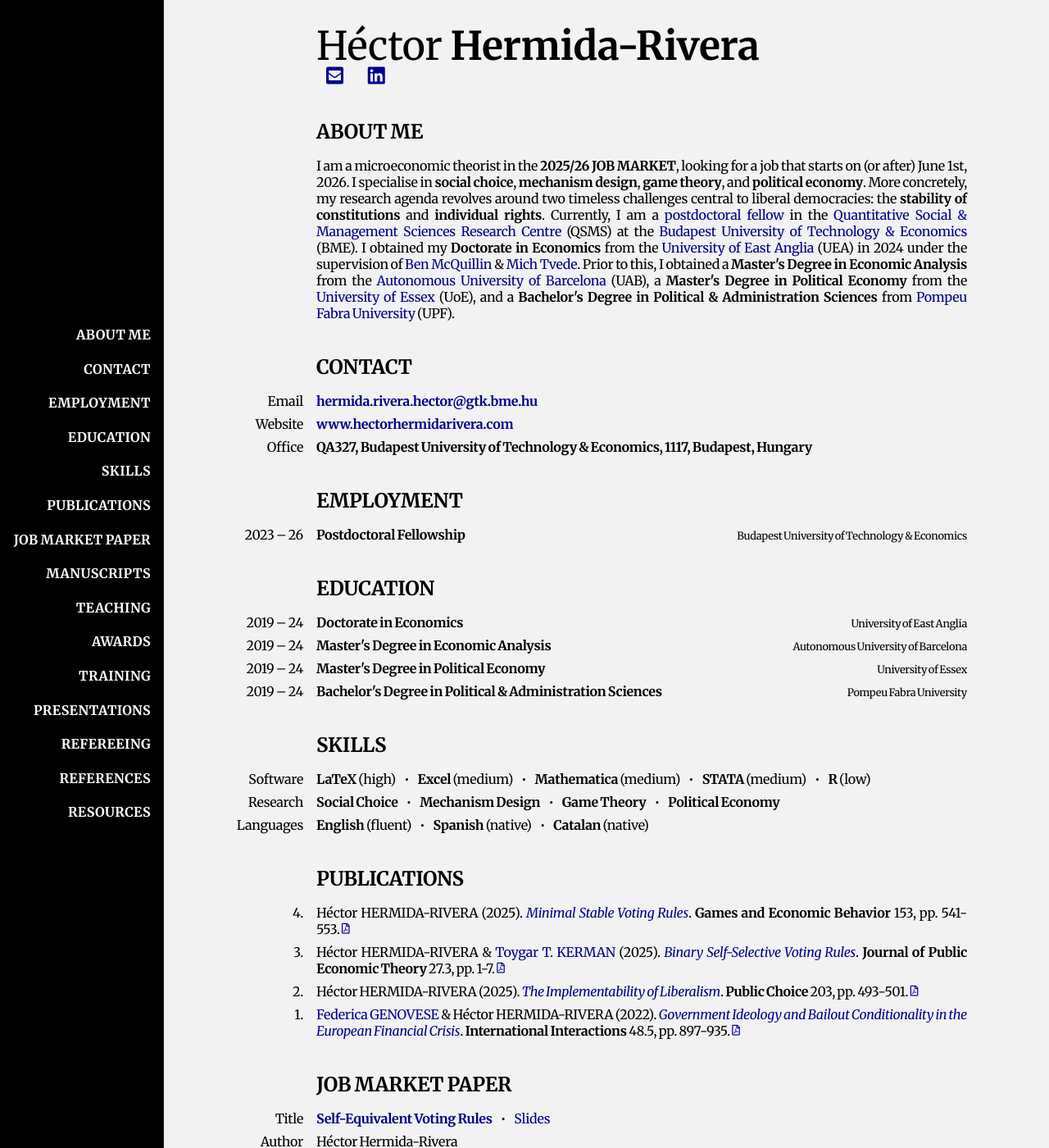
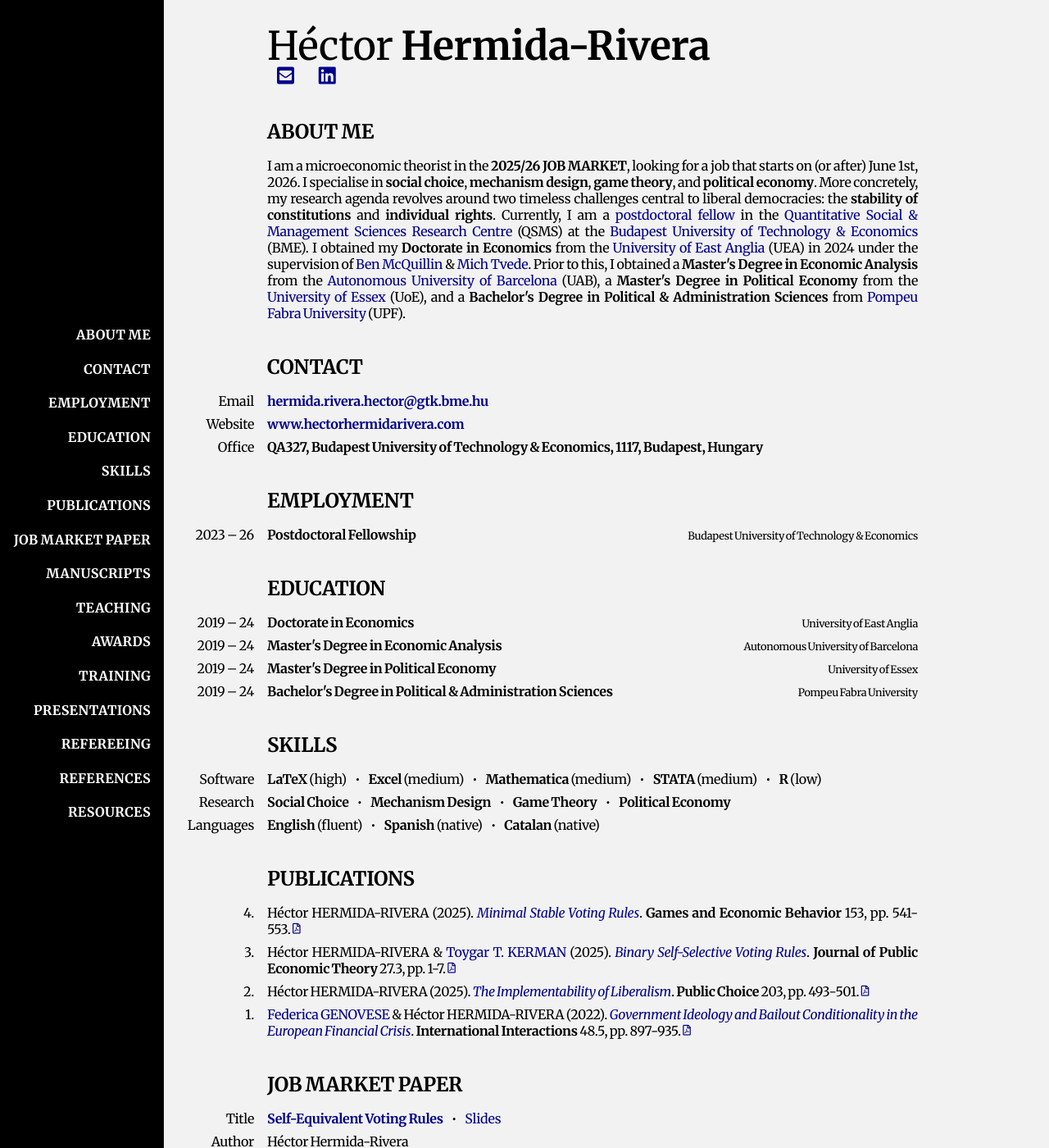
Before and after one commit to HectorHermidaRivera/hectorhermidarivera.github.io, a Jekyll site: the page built from index.md, in a window 1280 px wide and 1400 px high. Shown: the whole window at 82% size. Built offline with Jekyll 4.4.1, drawn with Linux system fonts in a browser that asks for light colours; a style sheet for code colours, icons or effects is not loaded.

Commit message:
Update style.css

```diff
--- a/assets/css/style.css
+++ b/assets/css/style.css
@@ -65,15 +65,27 @@ body {
   background-color: #f2f2f2;
 } */
 
-.content {
-  max-width: 1000px;         /* maximum content width */
-  width: 100%;               /* fill available width */
-  margin-left: 200px;        /* always respect sidebar width */
-  margin-right: 20px;        /* default right margin */
+/* .content {
+  max-width: 1000px;
+  width: 100%;
+  margin-left: 200px;
+  margin-right: 20px;
   text-align: justify;
   box-sizing: border-box;
   font-size: 1em;
-  padding: 0 20px 30px 20px; /* internal padding */
+  padding: 0 20px 30px 20px;
+  background-color: #f2f2f2;
+}
+*/
+
+.content {
+  max-width: 1000px;                     /* max content width */
+  width: calc(100% - 200px - 20px);      /* 100% minus sidebar and some minimal spacing */
+  margin-left: auto;                      /* auto margins for centering */
+  margin-right: auto;
+  padding: 0 20px 30px 20px;             /* inner padding */
+  box-sizing: border-box;
+  text-align: justify;
   background-color: #f2f2f2;
 }
 
```
